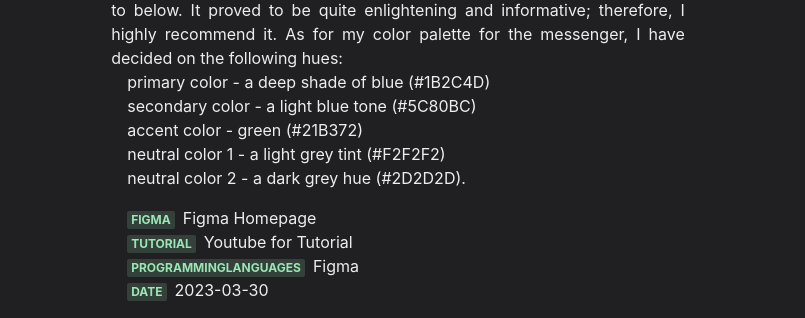
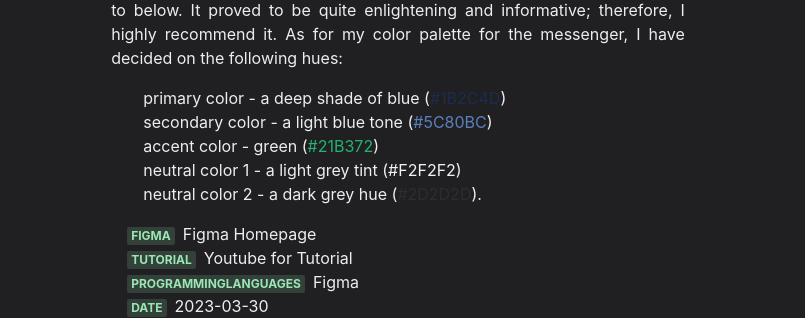
Before and after one commit to benni347/portfolio, a Next.js app: page /posts/abschlussarbeit_update_1 in a window 1280 px wide. Shown: the part 170-488 px from the top of the page, without its empty margins (242-1047 px from the left). Built offline with nearby package versions, Linux system fonts and the light colour scheme.

Commit message:
styled the list a bit better.

```diff
--- a/pages/posts/abschlussarbeit_update_1.js
+++ b/pages/posts/abschlussarbeit_update_1.js
@@ -18,21 +18,53 @@ const Post = () => {
                     proved to be quite enlightening and informative; therefore,
                     I highly recommend it. As for my color palette for the
                     messenger, I have decided on the following hues:
-                    <List>
+                    <List ml={4} my={4}>
                         <ListItem>
-                            primary color - a deep shade of blue (#1B2C4D)
+                            <P>
+                                primary color - a deep shade of blue (
+                                <span style={{ color: "#1B2C4D" }}>
+                                    #1B2C4D
+                                </span>
+                                )
+                            </P>
                         </ListItem>
                         <ListItem>
-                            secondary color - a light blue tone (#5C80BC)
-                        </ListItem>
-                        <ListItem>accent color - green (#21B372)</ListItem>
-                        <ListItem>
-                            neutral color 1 - a light grey tint (#F2F2F2)
+                            <P>
+                                secondary color - a light blue tone (
+                                <span style={{ color: "#5C80BC" }}>
+                                    #5C80BC
+                                </span>
+                                )
+                            </P>
                         </ListItem>
                         <ListItem>
-                            neutral color 2 - a dark grey hue (#2D2D2D).
+                            <P>
+                                accent color - green (
+                                <span style={{ color: "#21B372" }}>
+                                    #21B372
+                                </span>
+                                )
+                            </P>
                         </ListItem>
-                    </List>{" "}
+                        <ListItem>
+                            <P>
+                                neutral color 1 - a light grey tint (
+                                <span style={{ color: "#F2F2F2" }}>
+                                    #F2F2F2
+                                </span>
+                                )
+                            </P>
+                        </ListItem>
+                        <ListItem>
+                            <P>
+                                neutral color 2 - a dark grey hue (
+                                <span style={{ color: "#2D2D2D" }}>
+                                    #2D2D2D
+                                </span>
+                                ).
+                            </P>
+                        </ListItem>
+                    </List>
                 </P>
                 <List ml={4} my={4}>
                     <ListItem>
```
